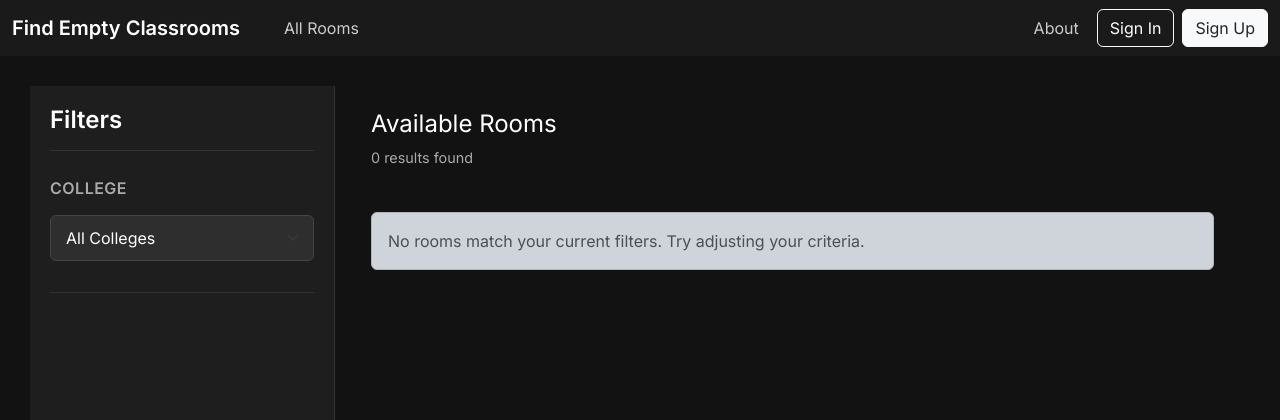
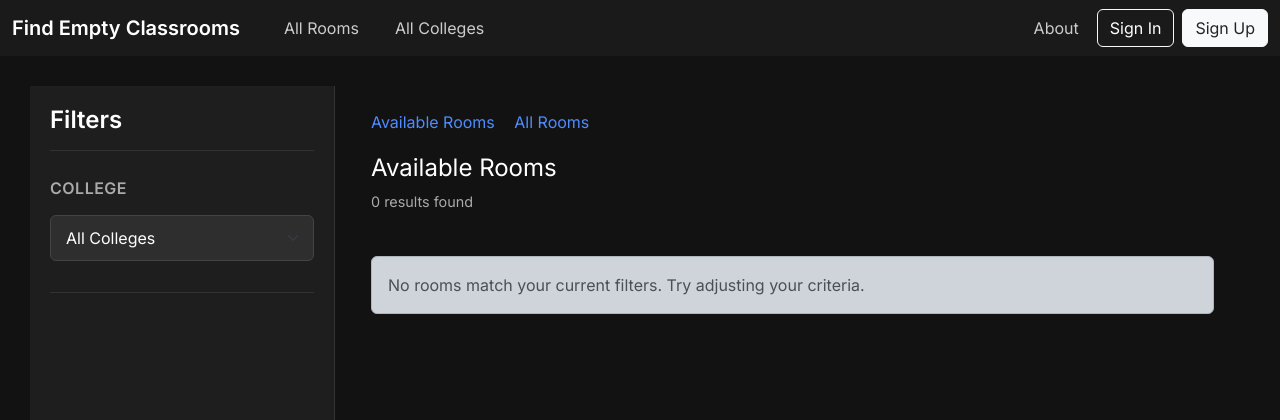
Before and after one commit to QuodFinis/emptyClassroom, a Django app: page / in a window 1280 px wide. Shown: the top 420 px of the page. Run offline with Django 5.2, Linux system fonts and the light colour scheme; data that the repository does not hold is empty.

Commit message:
added all rooms view

```diff
--- a/classrooms/templates/base.html
+++ b/classrooms/templates/base.html
@@ -107,6 +107,9 @@
             <li class="nav-item">
               <a class="nav-link" href="{% url 'all_rooms' %}">All Rooms</a>
             </li>
+            <li class="nav-item">
+              <a class="nav-link" href="{% url 'colleges' %}">All Colleges</a>
+            </li>
           </ul>
 
           <!-- Right side navigation items -->
--- a/classrooms/templates/index.html
+++ b/classrooms/templates/index.html
@@ -16,6 +16,17 @@
       background-color: #121212;
       color: #ffffff;
       font-family: 'Inter', sans-serif;
+    }
+    .nav-links {
+      margin-bottom: 20px;
+    }
+    .nav-links a {
+      color: #4e8cff;
+      text-decoration: none;
+      margin-right: 15px;
+    }
+    .nav-links a:hover {
+      text-decoration: underline;
     }
     .filter-bar {
       background-color: #1e1e1e;
@@ -162,6 +173,10 @@
         <div class="container p-4">
           <div class="row mb-4">
             <div class="col-12">
+              <div class="nav-links">
+                <a href="{% url 'index' %}" class="active">Available Rooms</a>
+                <a href="{% url 'all_rooms' %}">All Rooms</a>
+              </div>
               <h4>Available Rooms</h4>
               <p class="results-count">{{ available_rooms|length }} results found</p>
             </div>
--- a/classrooms/urls.py
+++ b/classrooms/urls.py
@@ -5,6 +5,8 @@ from . import views
 
 urlpatterns = [
     path('', views.index, name='index'),
+    path('all-rooms/', views.all_rooms, name='all_rooms'),
+    path('colleges/', views.colleges, name='colleges'),
     path('signup/', views.signup, name='signup'),
     path('verify-email/<uidb64>/<token>/', views.verify_email, name='verify_email'),
     path('resend-verification/', views.resend_verification, name='resend_verification'),
--- a/classrooms/views.py
+++ b/classrooms/views.py
@@ -21,6 +21,7 @@ from emptyClassroom.settings import DEFAULT_FROM_EMAIL
 from .forms import CunySignupForm
 from classrooms.models import College, Building, Room
 from classrooms.utils.empty_rooms import get_available_rooms
+from classrooms.utils.all_rooms import get_all_rooms
 
 
 
@@ -269,3 +270,41 @@ def import_data(request):
         return redirect('import_data')
 
     return render(request, 'import_data.html')
+
+
+@require_http_methods(["GET", "POST"])
+def all_rooms(request):
+    selected_college = request.GET.get('college', None)
+    selected_buildings = request.GET.getlist('buildings', None)
+
+    # Fetch colleges for the filter
+    colleges = College.objects.all()
+
+    # Fetch buildings based on the selected college
+    if selected_college:
+        buildings = Building.objects.filter(college__name=selected_college)
+    else:
+        buildings = Building.objects.all()
+
+    # Fetch all rooms based on filters
+    all_rooms_list = get_all_rooms(
+        college=selected_college if selected_college else None,
+        buildings=selected_buildings if selected_buildings else None
+    )
+
+    return render(request, 'all_rooms.html', {
+        'colleges': colleges,
+        'buildings': buildings,
+        'all_rooms': all_rooms_list,
+        'selected_college': selected_college,
+        'selected_buildings': selected_buildings,
+    })
+
+@require_http_methods(["GET"])
+def colleges(request):
+    # Fetch all colleges
+    all_colleges = College.objects.all()
+
+    return render(request, 'colleges.html', {
+        'colleges': all_colleges,
+    })
```
